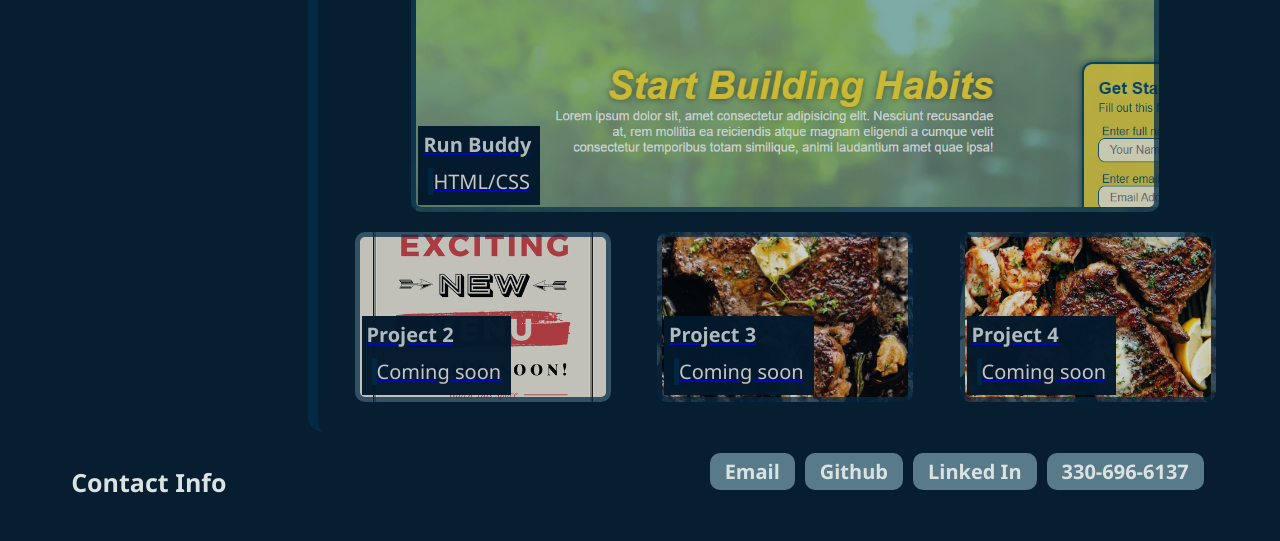
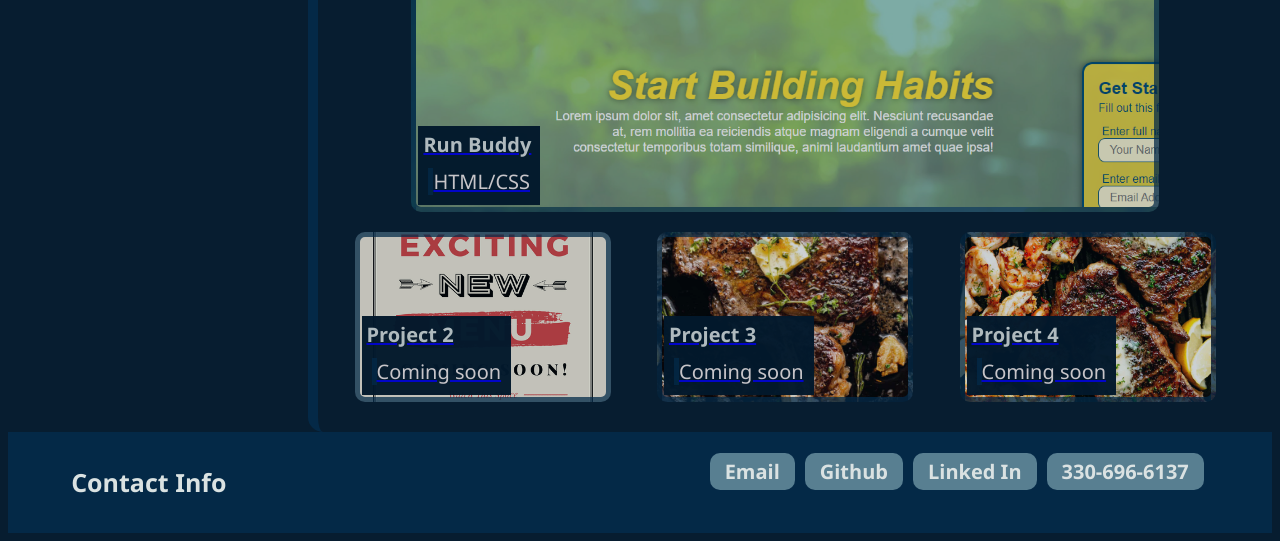
Before and after one commit to KyleAxley/My-Portfolio-, a plain HTML site: page index.html in a window 1280 px wide. Shown: the part 670-1211 px from the top of the page. Drawn offline with Linux system fonts and the light colour scheme.

Commit message:
save before bed

```diff
--- a/assets/css/style.css
+++ b/assets/css/style.css
@@ -73,8 +73,7 @@ footer {
     font-family: var(--main-font);
     text-align: center;
     font-size: 20px;
-    background-size: cover;
-    background-position: 8%;
+    background-color: rgba(4, 46, 80, 0.747);
 }
 
 footer h4 {
```
